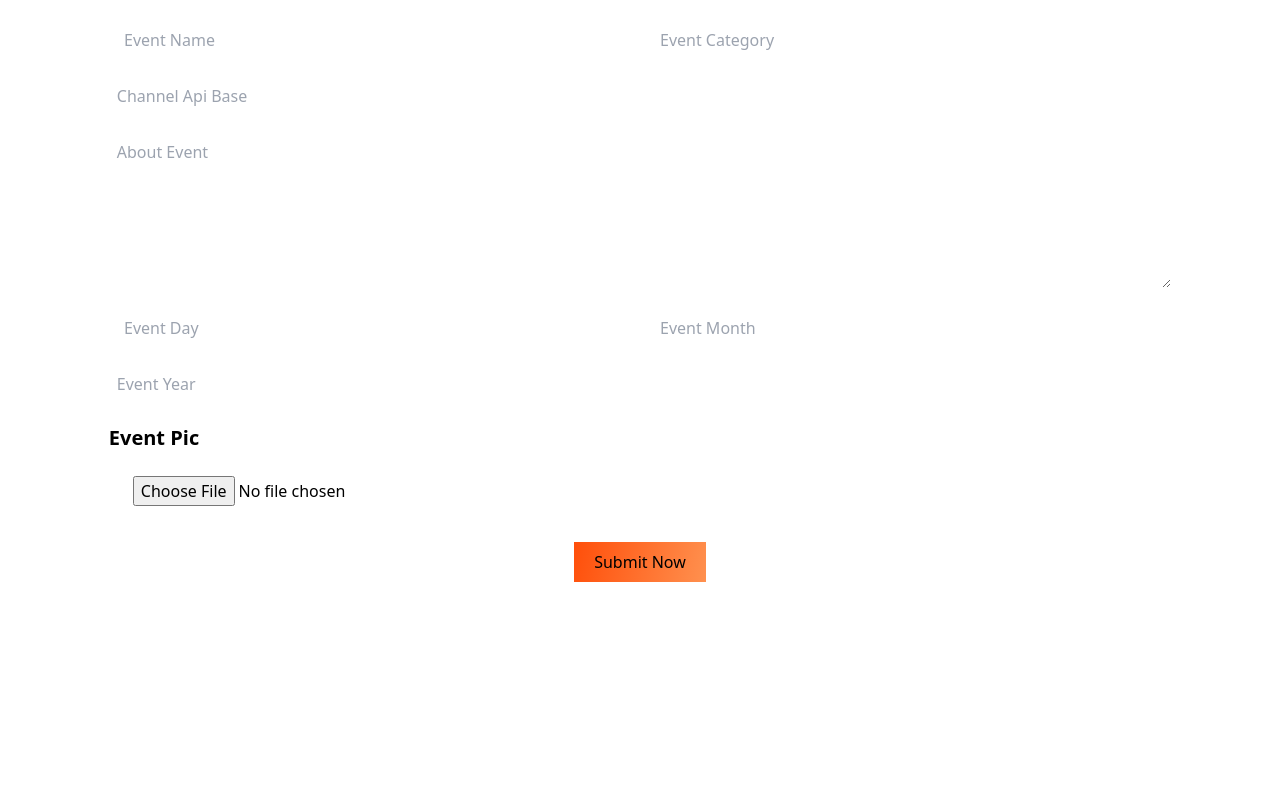
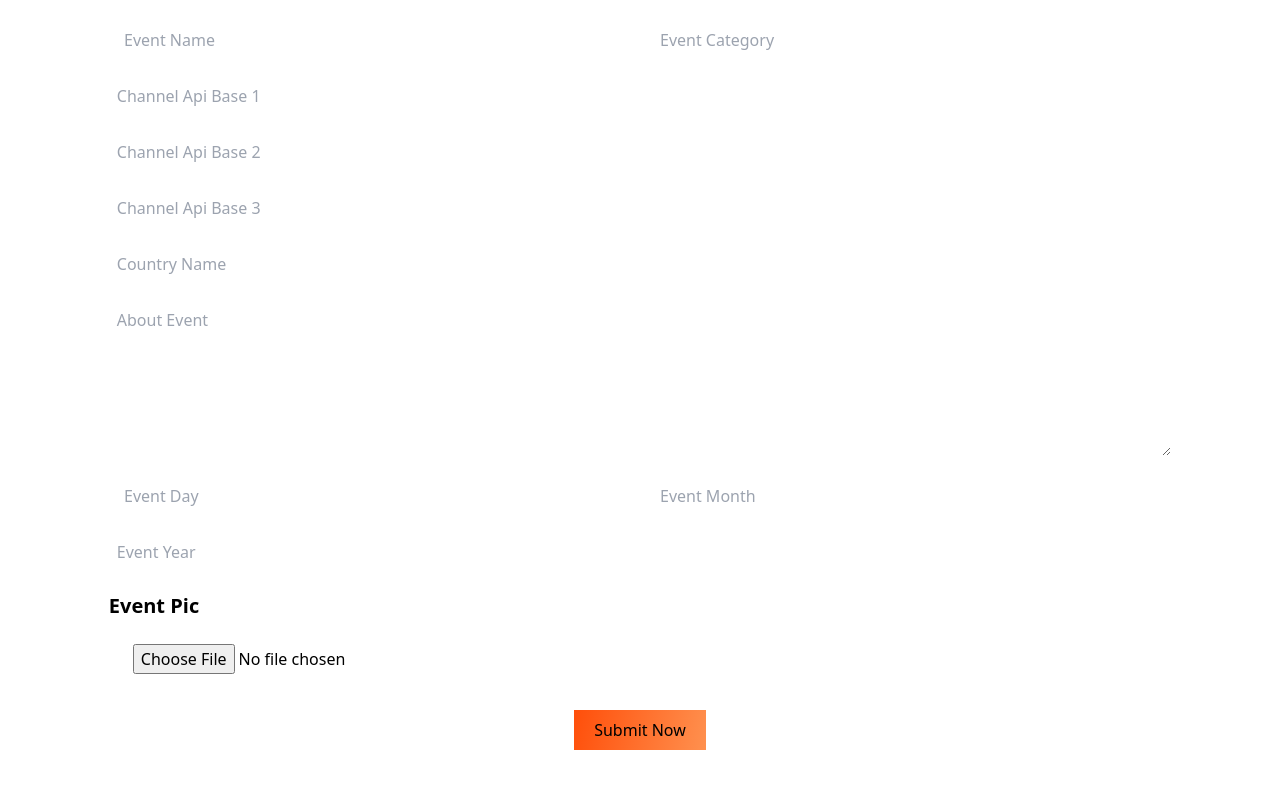
Before and after one commit to mhmAdmin1122/spority, a Next.js app: page /admin/components/EventUploader in a window 1280 px wide. Shown: the top 788 px of the page. Built offline with nearby package versions, Linux system fonts and the light colour scheme.

Commit message:
few more changings, live channel slug created

```diff
--- /dev/null
+++ b/lib/slugify.ts
@@ -0,0 +1,6 @@
+export function slugify(title: string): string {
+    return title
+      .toLowerCase()
+      .replace(/[^a-z0-9]+/g, '-')
+      .replace(/(^-|-$)/g, '');
+  }
--- a/models/channel.ts
+++ b/models/channel.ts
@@ -6,6 +6,7 @@ const ChannelSchema = new Schema({
   channelurl: { type: String, required: true },
   description: { type: String, required: true },
   picture: { type: String, required: true },
+  slug: { type: String },
   date: {type: Date}
 });
 
--- a/models/event.ts
+++ b/models/event.ts
@@ -3,12 +3,16 @@ import { model, Schema, models } from "mongoose";
 const EventSchema = new Schema({
   name: { type: String, required: true },
   category: { type: String, required: true },
-  eventchannel: { type: String, required: true },
+  eventchannel1: { type: String, required: true },
+  eventchannel2: { type: String },
+  eventchannel3: { type: String },
+  eventCountry: { type: String, required: true },
   description: { type: String, required: true },
   eventday: { type: Number, required: true },
   eventmonth: { type: Number, required: true },
   eventyear: { type: Number, required: true },
   picture: { type: String, required: true },
+  date: { type: Date },
 });
 
 export const Event = models.Event || model("Event", EventSchema);
--- /dev/null
+++ b/pages/Live/[id].tsx
@@ -0,0 +1,80 @@
+/* eslint-disable react-hooks/exhaustive-deps */
+import { mongooseConnection } from "@/lib/mongoose";
+import { Channel } from "@/models/channel";
+import Head from "next/head";
+import { AiFillLike, AiFillDislike } from "react-icons/ai";
+import { MdShare, MdBookmarkAdd } from "react-icons/md";
+import { useEffect, useState } from "react";
+import axios from "axios";
+import Link from "next/link";
+import Layout from "../Components/Layout";
+import Image from "next/image";
+
+const PlayerBox = ({ channels }: any) => {
+  const [channelCardData, setChannelCardData] = useState<
+    string | Boolean | Number | null | never | object | any
+  >([]);
+  useEffect(() => {
+    axios.get("/api/channel").then((res) => {
+      const data: any = res.data;
+      setChannelCardData(data);
+    });
+  }, []);
+
+  const [muted, setMuted] = useState(true);
+
+  const toggleMute = () => {
+    setMuted(!muted);
+  };
+
+  return (
+    <>
+      <Head>
+        <title>{channels?.name} Live</title>
+      </Head>
+      <Layout>
+        <div className="playerbox_player w-full px-14 py-12 flex flex-wrap items-start justify-between">
+          <div className="mainbox w-[64%]">
+            <iframe
+              src={`${channels?.channelurl}`}
+              scrolling="no"
+              allowFullScreen
+              className="w-[100%] h-[500px] rounded-md overflow-hidden"
+            />
+          </div>
+
+          <div className="morechannelsidPage flex flex-wrap items-center justify-center gap-8 px-3 py-8 w-[36%]">
+            {channelCardData?.map((channelCardData: any) => (
+              <div key={0} className="flex flex-wrap">
+                <div className="morechannelPic w-[180px] h-[140px]">
+                  <Link href={channelCardData?._id}>
+                    <Image
+                      src={channelCardData?.picture}
+                      alt={`${channels?.channelName}`}
+                      width={180}
+                      height={120}
+                    />
+                    {channelCardData?.name}
+                  </Link>
+                </div>
+              </div>
+            ))}
+          </div>
+        </div>
+      </Layout>
+    </>
+  );
+};
+
+export default PlayerBox;
+
+export async function getServerSideProps(context: any) {
+  await mongooseConnection();
+  const { id } = context.query;
+  const channels = await Channel.findById(id);
+  return {
+    props: {
+      channels: JSON.parse(JSON.stringify(channels)),
+    },
+  };
+}
--- a/pages/admin/components/EventUploader.tsx
+++ b/pages/admin/components/EventUploader.tsx
@@ -5,7 +5,10 @@ import { FaCircleCheck } from "react-icons/fa6";
 const EventUploader = () => {
   const [name, setName] = useState("");
   const [category, setCategory] = useState("");
-  const [eventchannel, setEventchannel] = useState("");
+  const [eventchannel1, setEventchannel1] = useState("");
+  const [eventchannel2, setEventchannel2] = useState("");
+  const [eventchannel3, setEventchannel3] = useState("");
+  const [eventCountry, setEventCountry] = useState("");
   const [description, setDescription] = useState("");
   const [picture, setPicture] = useState("");
   const [eventday, setEventday] = useState<any>(null);
@@ -31,7 +34,10 @@ const EventUploader = () => {
     const data = {
       name,
       category,
-      eventchannel,
+      eventchannel1,
+      eventchannel2,
+      eventchannel3,
+      eventCountry,
       description,
       eventday,
       eventmonth,
@@ -44,7 +50,10 @@ const EventUploader = () => {
     } else {
       setName("");
       setCategory("");
-      setEventchannel("");
+      setEventchannel1("");
+      setEventchannel2("");
+      setEventchannel3("");
+      setEventCountry("");
       setDescription("");
       setEventday(null);
       setEventmonth(null);
@@ -83,9 +92,30 @@ const EventUploader = () => {
           <input
             type="text"
             className="outline-none px-2 py-1 rounded-[2.86px] w-[83%] text-[#000]"
-            placeholder="Channel Api Base"
-            value={eventchannel}
-            onChange={(ev) => setEventchannel(ev.target.value)}
+            placeholder="Channel Api Base 1"
+            value={eventchannel1}
+            onChange={(ev) => setEventchannel1(ev.target.value)}
+          />
+          <input
+            type="text"
+            className="outline-none px-2 py-1 rounded-[2.86px] w-[83%] text-[#000]"
+            placeholder="Channel Api Base 2"
+            value={eventchannel2}
+            onChange={(ev) => setEventchannel2(ev.target.value)}
+          />
+          <input
+            type="text"
+            className="outline-none px-2 py-1 rounded-[2.86px] w-[83%] text-[#000]"
+            placeholder="Channel Api Base 3"
+            value={eventchannel3}
+            onChange={(ev) => setEventchannel3(ev.target.value)}
+          />
+          <input
+            type="text"
+            className="outline-none px-2 py-1 rounded-[2.86px] w-[83%] text-[#000]"
+            placeholder="Country Name"
+            value={eventCountry}
+            onChange={(ev) => setEventCountry(ev.target.value)}
           />
           <textarea
             rows={6}
--- a/pages/admin/events.tsx
+++ b/pages/admin/events.tsx
@@ -12,15 +12,14 @@ const EventsPage = () => {
       </Head>
       <div>
         <div className="flex w-full justify-end pb-4">
-          <Link href="/admin/eventform" className="w-fit px-3 py-1 btn-color-bg rounded-[2.86px]">Add Events</Link>
+          <Link
+            href="/admin/eventform"
+            className="w-fit px-3 py-1 btn-color-bg rounded-[2.86px]"
+          >
+            Add Events
+          </Link>
         </div>
-        <div className="flex flex-wrap gap-10 justify-center h-[430px] overflow-scroll overflow-x-hidden events-list">
-          <EventsCard />
-          <EventsCard />
-          <EventsCard />
-          <EventsCard />
-          <EventsCard />
-        </div>
+        <EventsCard />
       </div>
     </Layout>
   );
--- a/pages/api/channel.ts
+++ b/pages/api/channel.ts
@@ -1,4 +1,5 @@
 import { mongooseConnection } from "@/lib/mongoose";
+import { slugify } from "@/lib/slugify";
 import { Channel } from "@/models/channel";
 
 export default async function handle(req: any, res: any) {
@@ -8,6 +9,7 @@ export default async function handle(req: any, res: any) {
   // posting data into the api
   if (method === "POST") {
     const { name, category, channelurl, description, picture } = req.body;
+    const slug = slugify(name);
     const currentDate = new Date();
     const channelDoc = await Channel.create({
       name,
@@ -15,6 +17,7 @@ export default async function handle(req: any, res: any) {
       channelurl,
       description,
       picture,
+      slug,
       date: currentDate,
     });
     res.json(channelDoc);
--- a/pages/api/event.ts
+++ b/pages/api/event.ts
@@ -5,27 +5,41 @@ export default async function handle(req: any, res: any) {
   const { method } = req;
   await mongooseConnection();
 
+  // posting data into the api
   if (method === "POST") {
     const {
       name,
       category,
-      eventchannel,
+      eventchannel1,
+      eventchannel2,
+      eventchannel3,
+      eventCountry,
       description,
       eventday,
       eventmonth,
       eventyear,
       picture,
     } = req.body;
+    const date = new Date();
     const eventDoc = await Event.create({
       name,
       category,
-      eventchannel,
+      eventchannel1,
+      eventchannel2,
+      eventchannel3,
+      eventCountry,
       description,
       eventday,
       eventmonth,
       eventyear,
       picture,
+      date: date,
     });
     res.json(eventDoc);
   }
+
+  // getting data from api
+  if (method === "GET") {
+    res.json(await Event.find());
+  }
 }
--- a/pages/api/post.ts
+++ b/pages/api/post.ts
@@ -5,7 +5,7 @@ export default async function handle(req: any, res: any) {
   const { method } = req;
   await mongooseConnection();
 
-  // posting data in api
+  // posting data into the api
   if (method === "POST") {
     const {
       title,
```
Also changed, not shown: pages/admin/components/ChannelCard.tsx (+11 -29 lines), pages/admin/components/EventsCard.tsx (+69 -8 lines).
